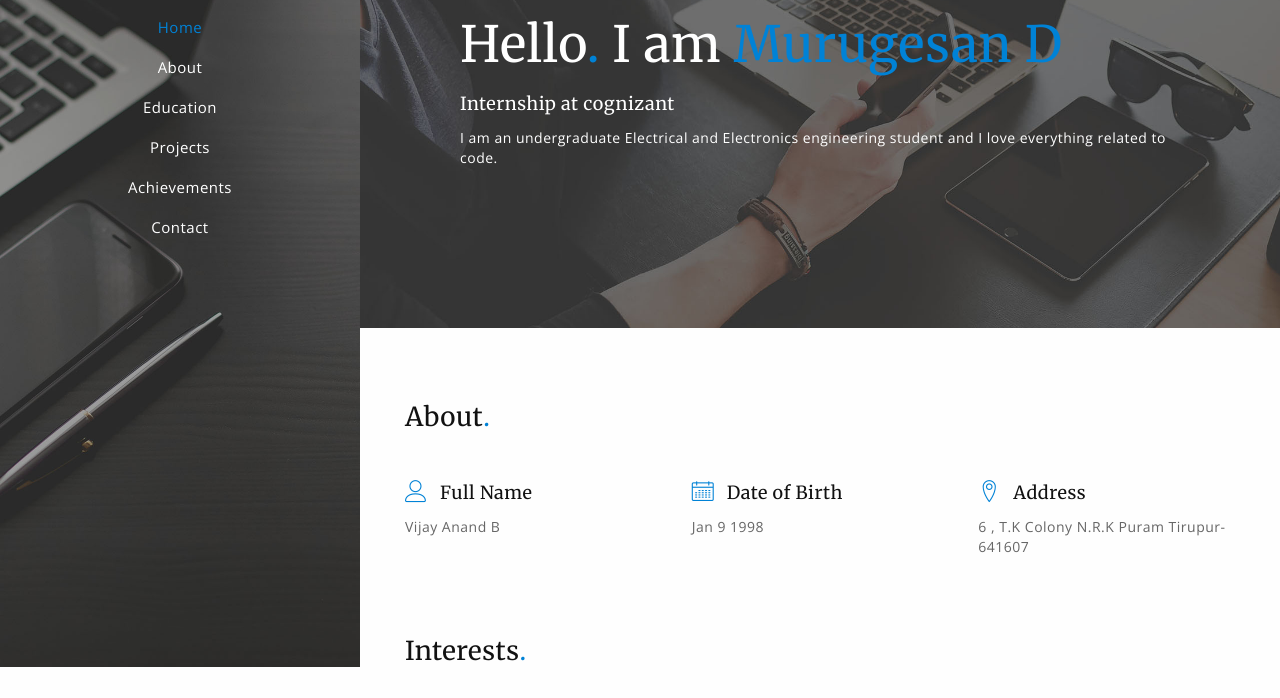
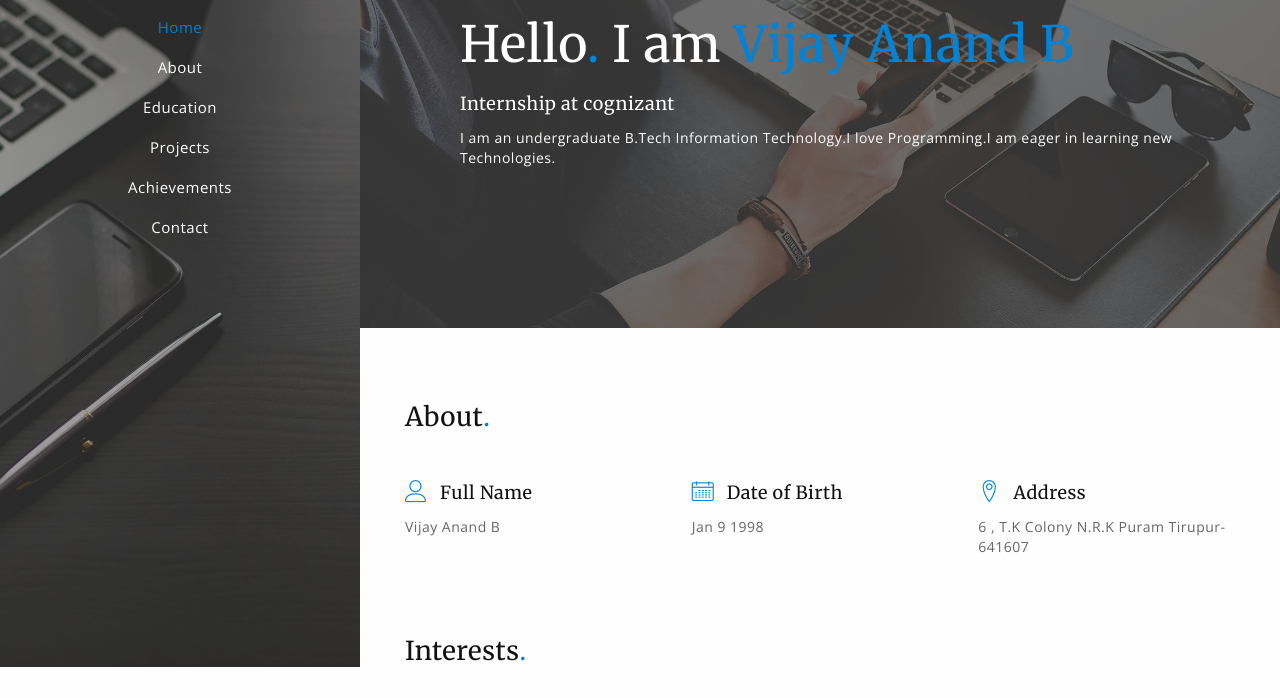
Before and after one commit to vijayanandbalaji/vijayanandbalaji.github.io, a plain HTML site: page index.html in a window 1280 px wide. Shown: the part 133-831 px from the top of the page. Drawn offline with nearby package versions, Linux system fonts and the light colour scheme.

Commit message:
Update index.html

```diff
--- a/index.html
+++ b/index.html
@@ -79,9 +79,9 @@
         <a href="#menu-toggle" id="menu-toggle"><i class="lnr lnr-menu"></i></a>
         <header id="home">
             <div class="header-content">
-                <h2>Hello<span class="text-primary">.</span> I am <span class="text-primary">Murugesan D</span></h2>
+                <h2>Hello<span class="text-primary">.</span> I am <span class="text-primary">Vijay Anand B</span></h2>
                 <h5>Internship at cognizant</h5>
-                <p>I am an undergraduate Electrical and Electronics engineering student and I love everything related to code.</p>
+                <p>I am an undergraduate B.Tech Information Technology.I love Programming.I am eager in learning new Technologies.</p>
             </div>
         </header>
         <!-- / header -->
```
